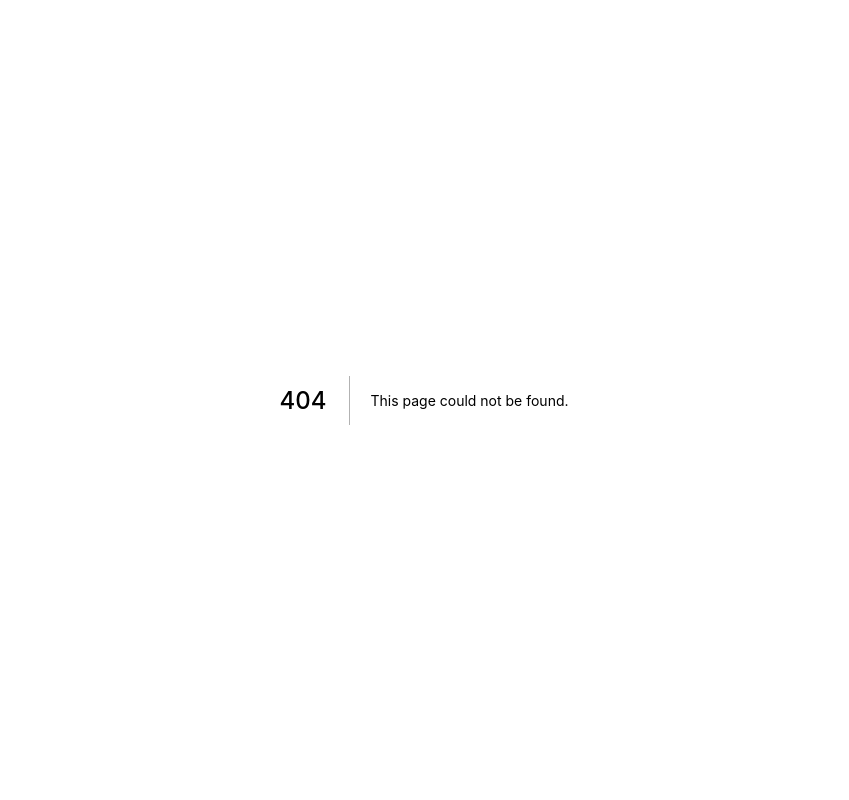
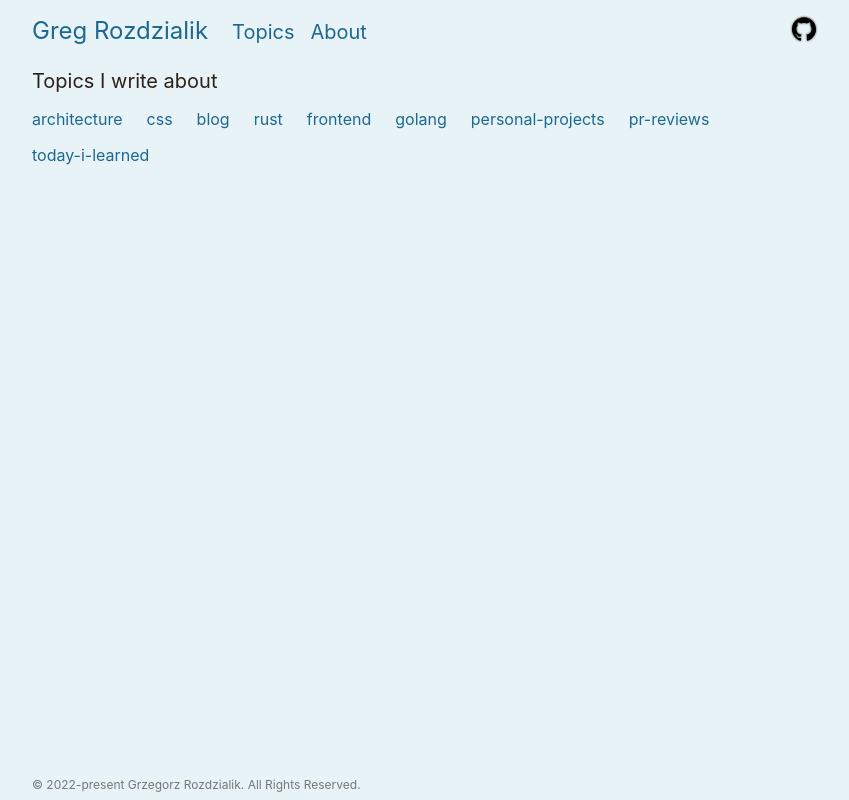
Before and after one commit to Gelio/blog, a Next.js app: page /topics in a window 1280 px wide. Before the commit this address had no page. Shown: the whole page, without its empty margins (216-1065 px from the left). Built offline with nearby package versions, Linux system fonts and the light colour scheme.

Commit message:
feat(pages): add topics page

```diff
--- /dev/null
+++ b/components/TopicsPage/TopicsPage.tsx
@@ -0,0 +1,67 @@
+import styled from "@emotion/styled";
+import Link from "next/link";
+import {
+  pageContentMarginTop,
+  responsiveContainer,
+  responsiveContainerInlinePadding,
+} from "../../styles/layout";
+import { rem, spacing } from "../../styles/theme";
+import {
+  decorationOnHoverLinkStyle,
+  headingStyle,
+} from "../../styles/typography";
+import { Layout } from "../Layout";
+
+export const TopicsPage = () => {
+  const topics = [
+    "architecture",
+    "css",
+    "blog",
+    "rust",
+    "frontend",
+    "golang",
+    "personal-projects",
+    "pr-reviews",
+    "today-i-learned",
+  ];
+
+  return (
+    <Layout>
+      <StyledMainContent>
+        <StyledMainHeading>Topics I write about</StyledMainHeading>
+      </StyledMainContent>
+
+      <TopicsContainer>
+        {topics.map((topic) => (
+          <Link href={`/topic/${topic}`} passHref key={topic}>
+            <TopicLink>{topic}</TopicLink>
+          </Link>
+        ))}
+      </TopicsContainer>
+    </Layout>
+  );
+};
+
+const StyledMainContent = styled("div")(
+  responsiveContainer,
+  responsiveContainerInlinePadding,
+  pageContentMarginTop
+);
+
+const StyledMainHeading = styled("h1")(headingStyle);
+
+const TopicsContainer = styled("main")(
+  responsiveContainer,
+  responsiveContainerInlinePadding,
+  {
+    marginTop: rem(spacing(2)),
+    display: "flex",
+    flexWrap: "wrap",
+    columnGap: rem(spacing(3)),
+    rowGap: rem(spacing(2)),
+  }
+);
+
+const TopicLink = styled("a")(decorationOnHoverLinkStyle, ({ theme }) => ({
+  color: theme.color.primary.main,
+}));
--- /dev/null
+++ b/components/TopicsPage/index.ts
@@ -0,0 +1,2 @@
+export * from "./TopicsPage";
+export * from "./route";
--- /dev/null
+++ b/pages/topics.tsx
@@ -0,0 +1,3 @@
+import { TopicsPage } from "../components/TopicsPage";
+
+export default TopicsPage;
```
